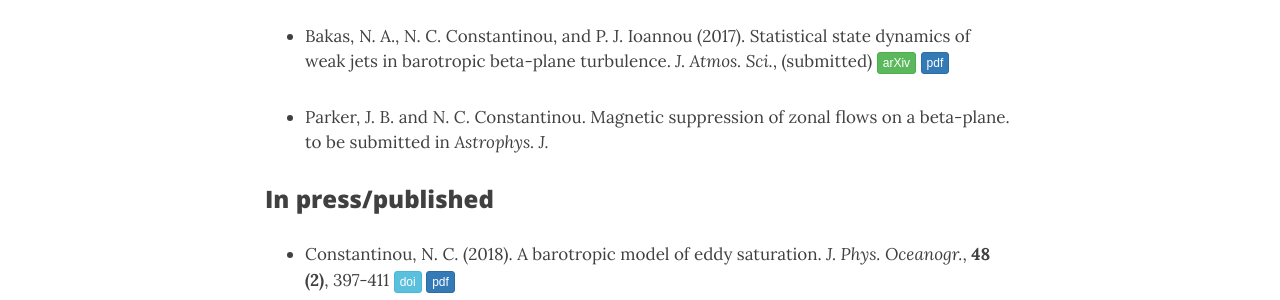
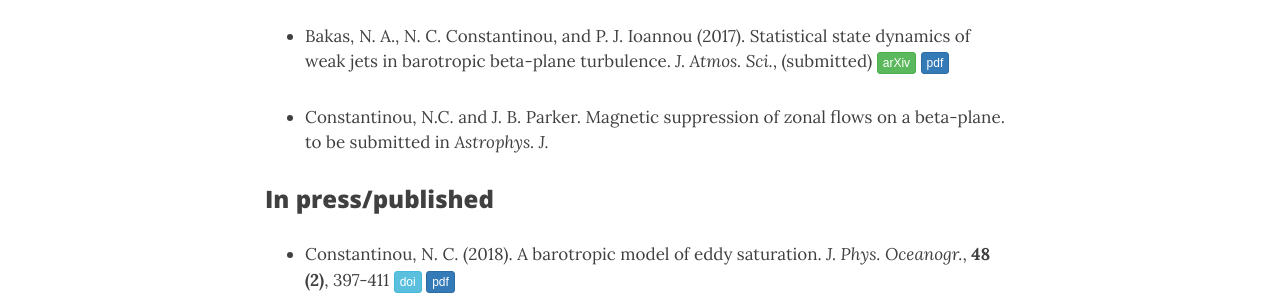
Before and after one commit to navidcy/navidcy.github.io, a Jekyll site: the page built from publications.md, in a window 1280 px wide and 900 px high. Shown: the part 338-638 px from the top of the window. Built offline with Jekyll 4.4.1, drawn with Linux system fonts in a browser that asks for light colours; nearby versions of some CDN libraries.

Commit message:
updates refs

```diff
--- a/publications.md
+++ b/publications.md
@@ -10,7 +10,7 @@
 
 - Bakas, N. A., N. C. Constantinou, and P. J. Ioannou (2017). Statistical state dynamics of weak jets in barotropic beta-plane turbulence. _J. Atmos. Sci._, (submitted) [<span class="btn btn-success btn-xs{{end}}" style="font-family:sans-serif;">arXiv</span>][arXiv:1708.03031]{:target="_blank"} [<span class="btn btn-primary btn-xs{{end}}" style="font-family:sans-serif;">pdf</span>][ssd-eckaus]
 
-- Parker, J. B. and N. C. Constantinou. Magnetic suppression of zonal flows on a beta-plane. to be submitted in _Astrophys. J._
+- Constantinou, N.C. and J. B. Parker. Magnetic suppression of zonal flows on a beta-plane. to be submitted in _Astrophys. J._
 
 ### In press/published
 
```
